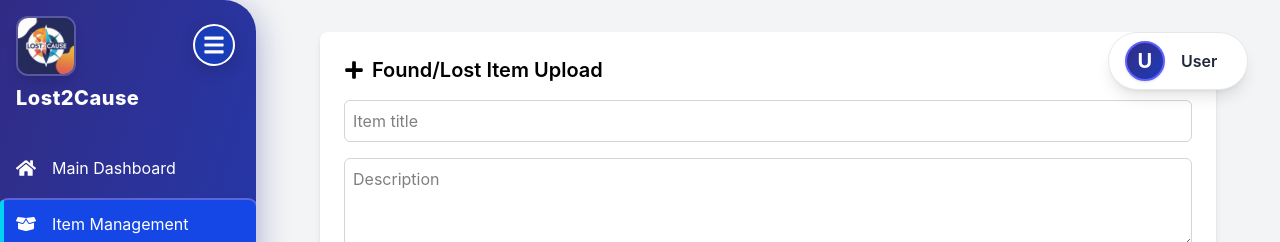
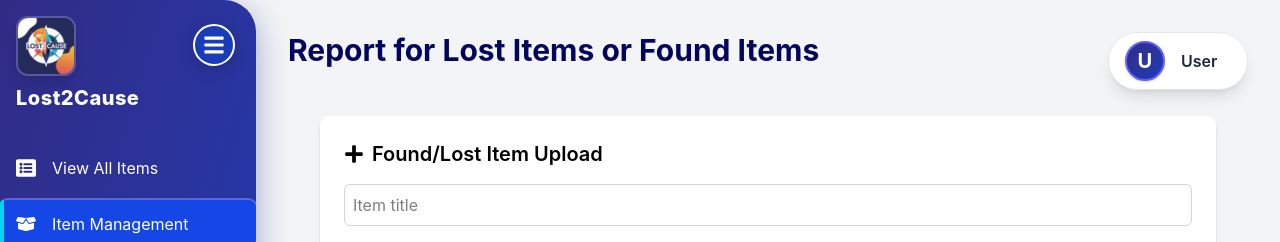
Before and after one commit to asish191/lost-2-cause, a Next.js app: page /itemManagement in a window 1280 px wide. Shown: the top 242 px of the page. Built offline with nearby package versions, Linux system fonts and the light colour scheme; no server answers.

Commit message:
Fix same-page navigation for both user roles

```diff
--- a/src/app/itemManagement/page.tsx
+++ b/src/app/itemManagement/page.tsx
@@ -2,15 +2,17 @@
 
 import { useState, useEffect } from "react";
 import Sidebar from "@/features/layout/components/Sidebar";
+import AdminSidebar from "@/components/common/AdminSidebar";
 import ItemManagementForm from "@/features/items/components/ItemManagementForm";
 import { useRouter } from "next/navigation";
 import { useAuth } from '@/contexts/AuthContext';
 
 export default function ItemManagementPage() {
   const [sidebarOpen, setSidebarOpen] = useState(true);
-  const [activeMenu, setActiveMenu] = useState("item");
+  const { user } = useAuth();
+  // Set activeMenu based on user role
+  const [activeMenu, setActiveMenu] = useState(user?.isAdmin ? "upload" : "item");
   const router = useRouter();
-  const { user } = useAuth();
   const [showProfile, setShowProfile] = useState(true);
 
   useEffect(() => {
@@ -21,21 +23,36 @@ export default function ItemManagementPage() {
     return () => window.removeEventListener('scroll', handleScroll);
   }, []);
 
+  useEffect(() => {
+    setActiveMenu(user?.isAdmin ? "upload" : "item");
+  }, [user]);
+
   const handleLogout = () => router.push("/");
 
   return (
     <div className="flex min-h-screen bg-gray-100">
+      {user?.isAdmin ? (
+        <AdminSidebar
+          sidebarOpen={sidebarOpen}
+          setSidebarOpen={setSidebarOpen}
+          activeMenu={activeMenu}
+          setActiveMenu={setActiveMenu}
+        />
+      ) : (
         <Sidebar
           sidebarOpen={sidebarOpen}
           setSidebarOpen={setSidebarOpen}
           activeMenu={activeMenu}
           setActiveMenu={setActiveMenu}
         />
+      )}
       <main
         className={`flex-1 p-8 bg-gray-100 min-h-screen relative ${
           sidebarOpen ? "ml-64" : "ml-20"
         } transition-all duration-300`}
       >
+        <h1 className="text-3xl font-bold mb-8 text-[#03045e]">Report for Lost Items or Found Items</h1>
+        <div className="h-4" />
         {showProfile && (
           <div className="fixed right-8 top-8 z-10">
             <button className="flex items-center gap-3 bg-white border border-gray-200 shadow-lg px-4 py-2 rounded-full font-medium text-gray-800 hover:bg-gray-50 transition min-w-[140px]">
--- a/src/app/admin-view-all-items/page.tsx
+++ b/src/app/view-all-items/page.tsx
@@ -1,8 +1,8 @@
 "use client";
 
 import { useState, useEffect } from 'react';
-import { COLORS } from '@/constants/colors';
 import AdminSidebar from '@/components/common/AdminSidebar';
+import Sidebar from '@/components/common/Sidebar';
 import { useRouter } from "next/navigation";
 import { useAuth } from '@/contexts/AuthContext';
 
@@ -94,10 +94,8 @@ const items = [
   }
 ];
 
-const fallbackUploaderNames = ["Asish", "Manthan", "Prajwal", "Umair", "Prasanth", "Talha"];
-
-function ItemCard({ item, index }: { item: typeof items[number]; index: number }) {
-  const uploaderName = item.uploaderName || fallbackUploaderNames[index % fallbackUploaderNames.length];
+function ItemCard({ item, index, isAdmin }: { item: typeof items[number]; index: number; isAdmin: boolean }) {
+  const uploaderName = item.uploaderName || "Asish"; // Fallback for uploaderName
   const router = useRouter();
   const handleChat = (action: 'claim' | 'lost') => {
     // Pass all item details as query params
@@ -148,13 +146,16 @@ function ItemCard({ item, index }: { item: typeof items[number]; index: number }
             <button
               className="px-4 py-2 rounded-md text-sm font-medium text-white bg-green-600 hover:bg-green-700 transition-colors w-full"
               onClick={() => handleChat('claim')}
+              disabled={false}
             >
               Claim
             </button>
           ) : item.status === 'lost' ? (
             <button
-              className="px-4 py-2 rounded-md text-sm font-medium text-white bg-yellow-600 hover:bg-yellow-700 transition-colors w-full"
-              onClick={() => handleChat('lost')}
+              className={`px-4 py-2 rounded-md text-sm font-medium text-white bg-yellow-600 transition-colors w-full ${!isAdmin ? 'opacity-60 cursor-not-allowed' : 'hover:bg-yellow-700'}`}
+              onClick={isAdmin ? () => handleChat('lost') : undefined}
+              disabled={!isAdmin}
+              title={!isAdmin ? 'Only admins can use this action' : ''}
             >
               Lost
             </button>
@@ -221,13 +222,22 @@ export default function AdminViewAllItemsPage() {
 
   return (
     <div className="flex min-h-screen bg-gray-100">
-      {/* Admin Sidebar */}
+      {/* Sidebar: Admin for admin, normal for user */}
+      {user?.isAdmin ? (
         <AdminSidebar
           sidebarOpen={sidebarOpen}
           setSidebarOpen={setSidebarOpen}
           activeMenu={activeMenu}
           setActiveMenu={setActiveMenu}
         />
+      ) : (
+        <Sidebar
+          sidebarOpen={sidebarOpen}
+          setSidebarOpen={setSidebarOpen}
+          activeMenu={activeMenu}
+          setActiveMenu={setActiveMenu}
+        />
+      )}
       {/* Main Content */}
       <main className={`flex-1 p-8 bg-gray-100 min-h-screen relative ${sidebarOpen ? "ml-64" : "ml-20"} transition-all duration-300`}>
         {/* User Button */}
@@ -246,8 +256,8 @@ export default function AdminViewAllItemsPage() {
           </div>
         )}
         <div className="mb-8">
-          <h1 className="text-3xl font-bold mb-4">View All Items</h1>
-          <p className="text-gray-600">Manage and view all items in the system</p>
+          <h1 className="text-3xl font-bold text-[#03045e] mb-4">View All Items</h1>
+          <p className="text-[#03045e]">Manage and view all items in the system</p>
         </div>
         {/* Filter and Search Section (now functional) */}
         <div className="bg-white rounded-lg shadow-md p-6 mb-6">
@@ -287,7 +297,7 @@ export default function AdminViewAllItemsPage() {
         {/* Items Grid Section */}
         <div className="grid grid-cols-1 sm:grid-cols-2 md:grid-cols-3 gap-6">
           {filteredItems.map((item, idx) => (
-            <ItemCard key={item._id} item={item} index={idx} />
+            <ItemCard key={item._id} item={item} index={idx} isAdmin={!!user?.isAdmin} />
           ))}
           {filteredItems.length === 0 && (
             <div className="text-gray-500 text-center py-8 col-span-full">No items found.</div>
--- a/src/components/common/AdminSidebar.tsx
+++ b/src/components/common/AdminSidebar.tsx
@@ -87,7 +87,7 @@ const AdminSidebar: React.FC<SidebarProps> = ({
         {itemMgmtOpen && sidebarOpen && (
           <div className="flex flex-col gap-1 ml-10">
             <Link
-              href="/admin-item-management"
+              href="/itemManagement"
               onClick={() => setActiveMenu('upload')}
               className={`flex items-center gap-3 px-2 py-2 text-white rounded-md transition-colors transition-transform duration-200 hover:scale-105 focus:scale-105 text-sm relative
                 ${activeMenu === 'upload' ? 'bg-blue-600 before:absolute before:left-0 before:top-0 before:bottom-0 before:w-1 before:bg-cyan-400 before:rounded-l-md' : 'hover:bg-blue-600'}`}
@@ -97,7 +97,7 @@ const AdminSidebar: React.FC<SidebarProps> = ({
               Add Items
             </Link>
             <Link
-              href="/admin-view-all-items"
+              href="/view-all-items"
               onClick={() => setActiveMenu('viewall')}
               className={`flex items-center gap-3 px-2 py-2 text-white rounded-md transition-colors transition-transform duration-200 hover:scale-105 focus:scale-105 text-sm relative
                 ${activeMenu === 'viewall' ? 'bg-blue-600 before:absolute before:left-0 before:top-0 before:bottom-0 before:w-1 before:bg-cyan-400 before:rounded-l-md' : 'hover:bg-blue-600'}`}
--- a/src/components/common/Sidebar.tsx
+++ b/src/components/common/Sidebar.tsx
@@ -49,15 +49,16 @@ const Sidebar: React.FC<SidebarProps> = ({
         </div>
       </div>
       <nav className="flex-1 flex flex-col gap-2 mt-4">
+        {/* Replace Main Dashboard with View All Items */}
         <Link
-          href="/dashboard"
-          onClick={() => setActiveMenu('dashboard')}
-          className={`flex items-center gap-4 px-4 py-3 text-white rounded-lg transition-colors transition-transform duration-200 hover:scale-105 focus:scale-105 relative
-            ${activeMenu === 'dashboard' ? 'bg-blue-700 shadow-lg ring-2 ring-indigo-400/60 before:absolute before:left-0 before:top-0 before:bottom-0 before:w-1 before:bg-cyan-400 before:rounded-l-lg' : 'hover:bg-blue-700'}`}
+          href="/view-all-items"
+          onClick={() => setActiveMenu('viewall')}
+          className={`flex items-center gap-4 px-4 py-3 text-white rounded-lg transition-colors transition-transform duration-200 hover:scale-105 focus:scale-105 relative w-full text-left
+            ${activeMenu === 'viewall' ? 'bg-blue-700 shadow-lg ring-2 ring-indigo-400/60 before:absolute before:left-0 before:top-0 before:bottom-0 before:w-1 before:bg-cyan-400 before:rounded-l-lg' : 'hover:bg-blue-700'}`}
           style={{ position: 'relative' }}
         >
-          <FaHome className="text-xl" />
-          <span className={`transition-all duration-300 ${sidebarOpen ? "block" : "hidden"}`}>Main Dashboard</span>
+          <FaListAlt className="text-xl" />
+          <span className={`transition-all duration-300 ${sidebarOpen ? "block" : "hidden"}`}>View All Items</span>
         </Link>
         <Link
           href="/itemManagement"
--- a/src/contexts/AuthContext.tsx
+++ b/src/contexts/AuthContext.tsx
@@ -100,7 +100,7 @@ export function AuthProvider({ children }: { children: ReactNode }) {
       if (userData.isAdmin) {
         router.push('/admin-dashboard');
       } else {
-        router.push('/dashboard');
+        router.push('/view-all-items');
       }
     } catch (error) {
       console.error('Login error:', error);
```
Lines whose indentation alone changed are shown as unchanged.
